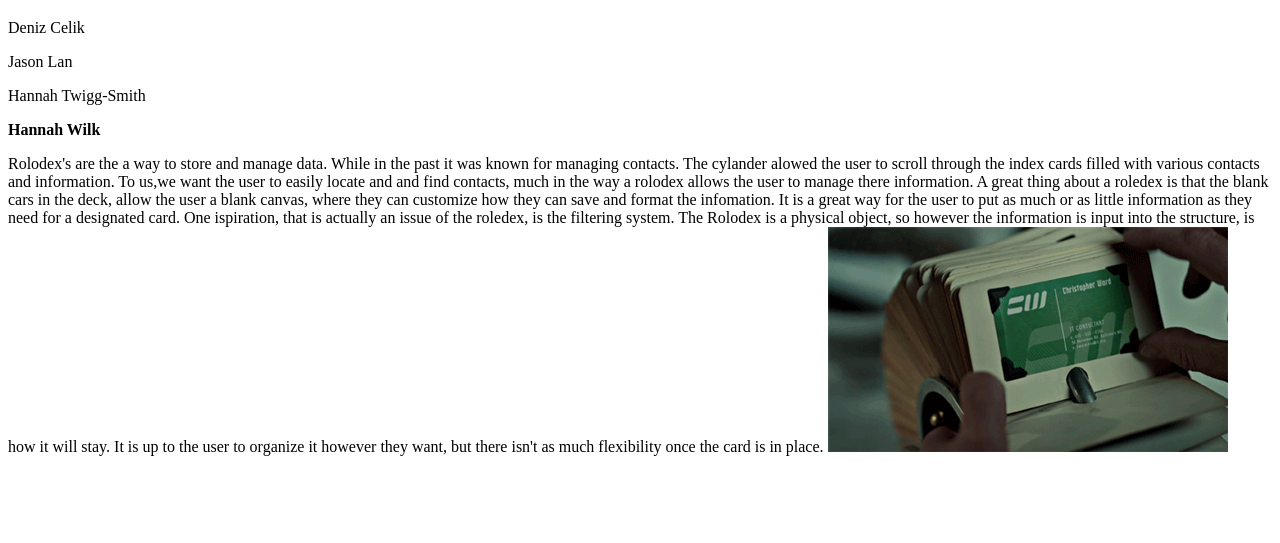
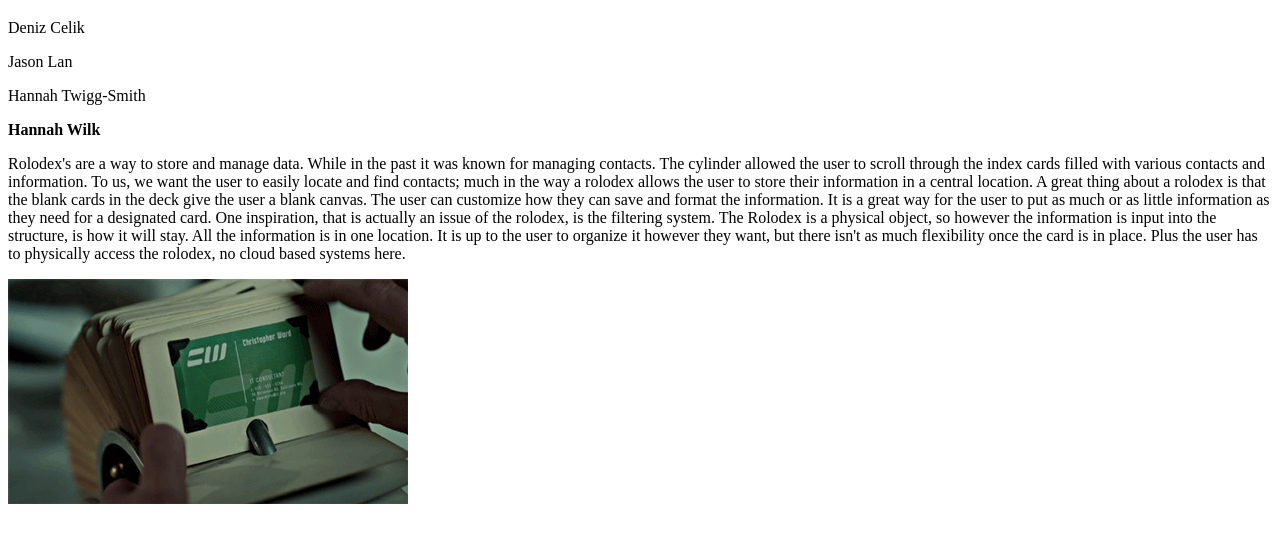
Before and after one commit to dcelik/hfid_team_zion, a plain HTML site: page index.html in a window 1280 px wide. Shown: the part 61-604 px from the top of the page. Drawn offline with Linux system fonts and the light colour scheme.

Commit message:
Updated paragraph, fixed grammar, added line for gif, said gif incorrectly

```diff
--- a/index.html
+++ b/index.html
@@ -11,9 +11,9 @@
 <p>Hannah Twigg-Smith</p>
 
 <p><b>Hannah Wilk</b></p>
-<p>Rolodex's are the a way to store and manage data. While in the past it was known for managing contacts. The cylander alowed the user to scroll through the index cards filled with various contacts and information. To us,we want the user to easily locate and and find contacts, much in the way a rolodex allows the user to manage there information. A great thing about a roledex is that the blank cars in the deck, allow the user a blank canvas, where they can customize how they can save and format the infomation. It is a great way  for the user to put as much or as little information as they need for a designated card. One ispiration, that is actually an issue of the roledex, is the filtering system. The Rolodex is a physical object, so however the information is input into the structure, is how it will stay. It is up to the user to organize it however they want, but there isn't as much flexibility once the card is in place.
+<p>Rolodex's are a way to store and manage data. While in the past it was known for managing contacts. The cylinder allowed the user to scroll through the index cards filled with various contacts and information. To us, we want the user to easily locate and find contacts; much in the way a rolodex allows the user to store their information in a central location. A great thing about a rolodex is that the blank cards in the deck give the user a blank canvas. The user can customize how they can save and format the information. It is a great way for the user to put as much or as little information as they need for a designated card. One inspiration, that is actually an issue of the rolodex, is the filtering system. The Rolodex is a physical object, so however the information is input into the structure, is how it will stay. All the information is in one location. It is up to the user to organize it however they want, but there isn't as much flexibility once the card is in place. Plus the user has to physically access the rolodex, no cloud based systems here.
 
-	<IMG SRC="img/rolodex.gif">
+	<p><IMG SRC="img/rolodex.gif"></p>
 </p>
 </body>
 </html>
```
